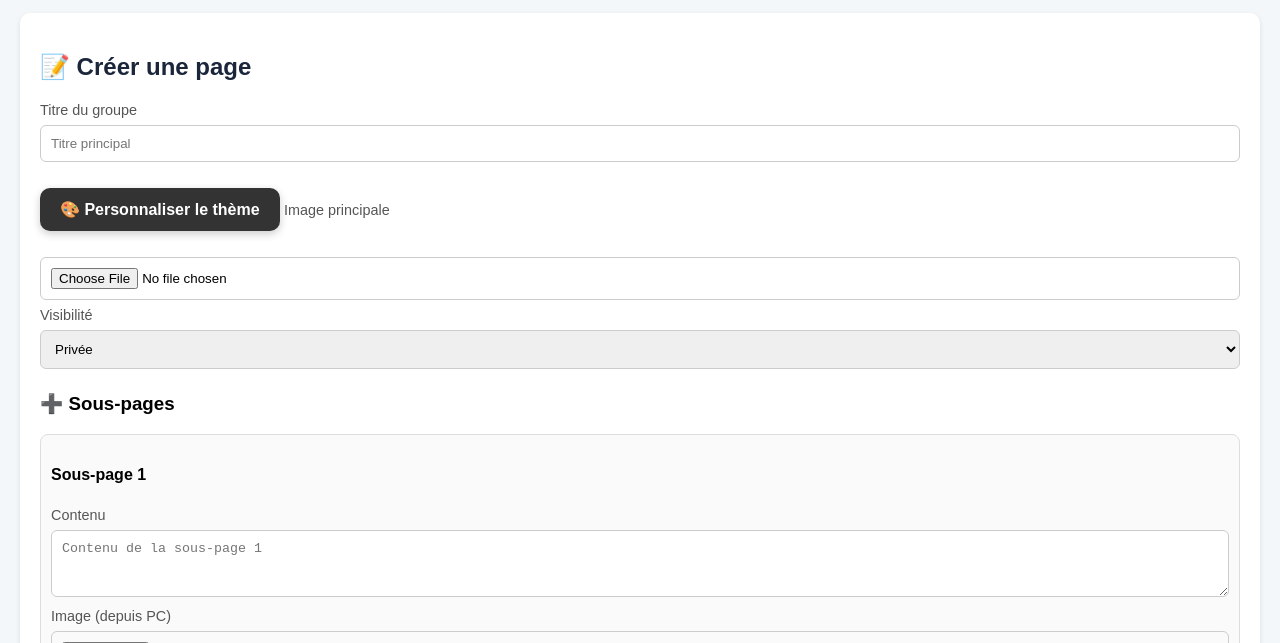
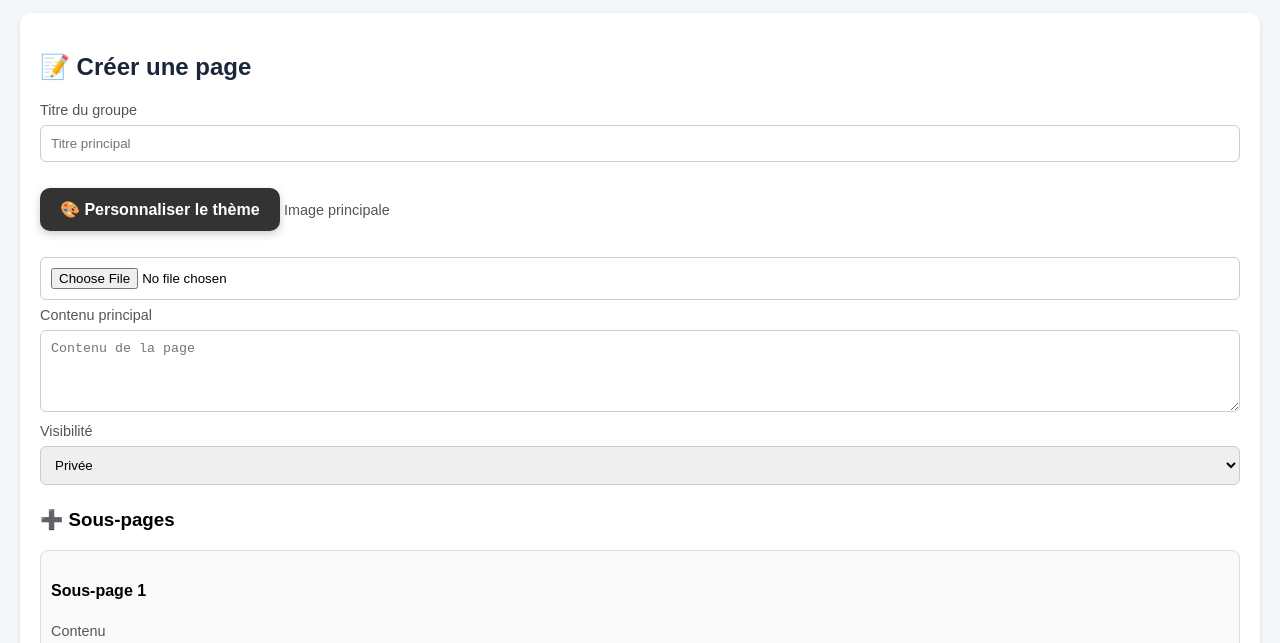
Before and after one commit to armandlamuray-dev/mon-app, a website: page stairs-app/public/user.html in a window 1280 px wide. Shown: the part 123-766 px from the top of the page. Drawn offline with Linux system fonts and the light colour scheme; no server answers; sample sign-in values are in the browser's storage.

Commit message:
Update server.js for Render + env connection

```diff
--- a/stairs-app/public/user.html
+++ b/stairs-app/public/user.html
@@ -51,6 +51,9 @@
     <label class="small">Image principale</label>
     <input type="file" id="mainImage" accept="image/*">
 
+    <label class="small">Contenu principal</label>
+    <textarea id="content" rows="4" placeholder="Contenu de la page"></textarea>
+
     <label class="small">Visibilité</label>
     <select id="publicPage">
       <option value="true">Publique</option>
```
